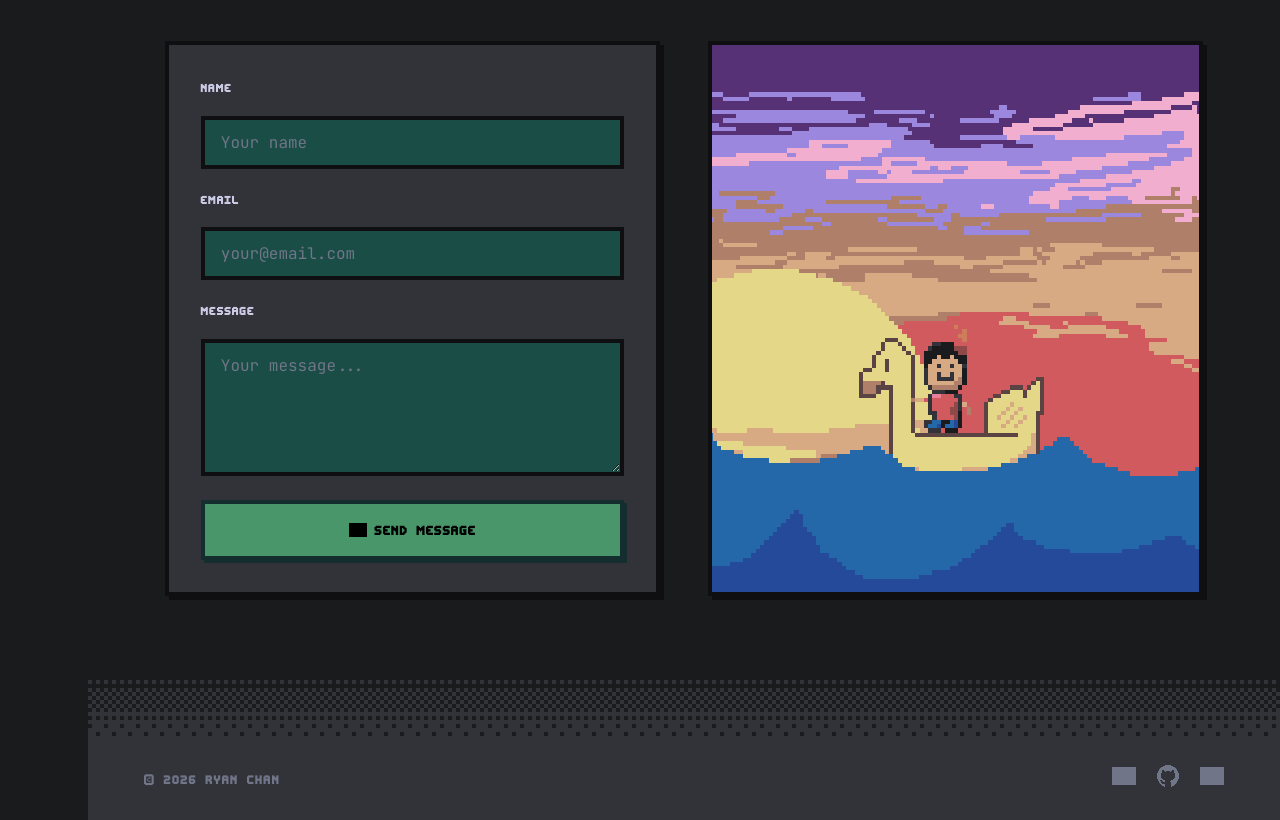
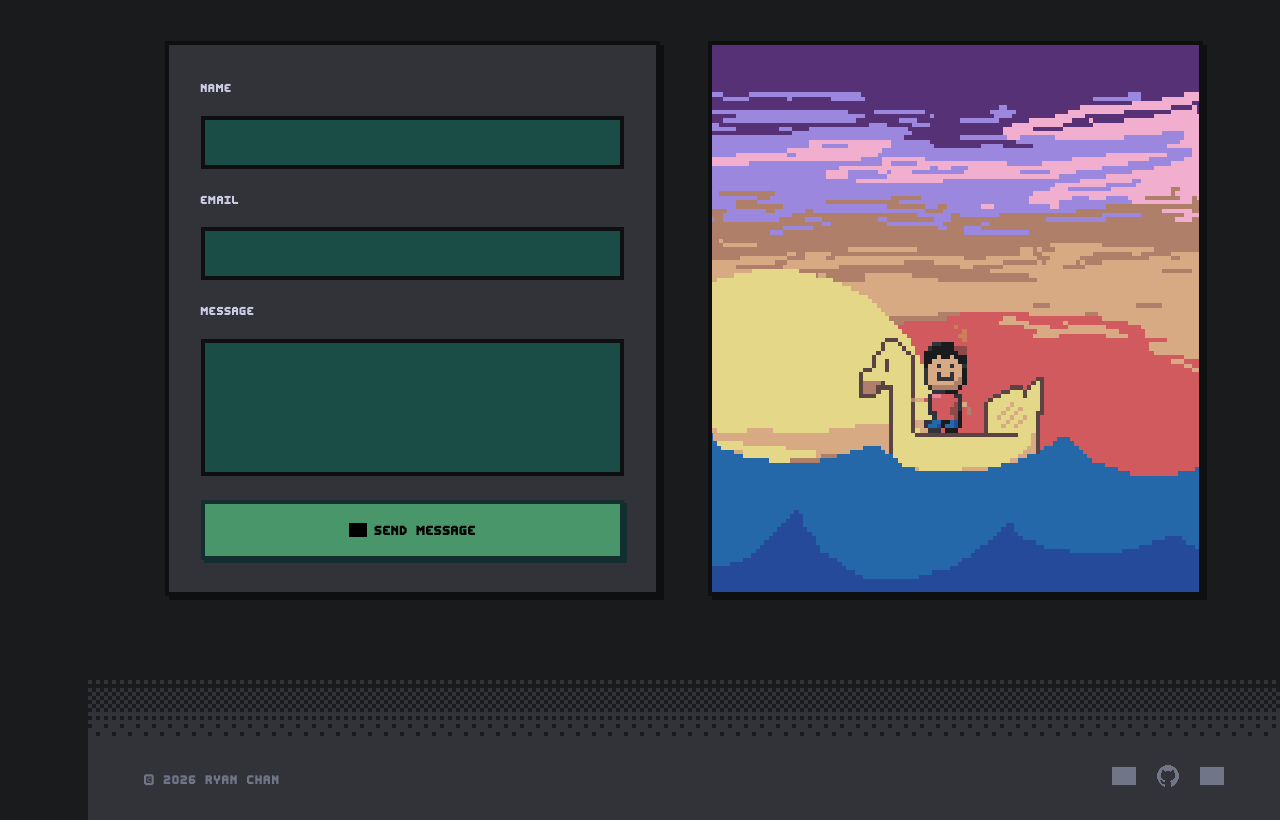
Before and after one commit to rychan404/RyanChan, an Astro site: page / in a window 1280 px wide. Shown: the part 4673-5493 px from the top of the page. Built offline with nearby package versions, Linux system fonts and the light colour scheme; Astro itself is replaced by a stand-in of ours; grey boxes are pictures that could not be loaded.

Commit message:
feat: remove placeholders and draggable message box for contact form

```diff
--- a/src/sections/Contact.tsx
+++ b/src/sections/Contact.tsx
@@ -13,22 +13,22 @@ type FieldProps = {
   label: string;
   value: string;
   onChange: (v: string) => void;
-  /** Present without a type means a textarea. */
-  input: { type?: 'text' | 'email'; placeholder: string };
+  /** Absent means a textarea. */
+  type?: 'text' | 'email';
   last?: boolean;
 };
 
-function Field({ id, label, value, onChange, input, last }: FieldProps) {
+function Field({ id, label, value, onChange, type, last }: FieldProps) {
   const common = {
-    id, value, className: 'pixel-input', placeholder: input.placeholder, style: { width: '100%' },
+    id, value, className: 'pixel-input', style: { width: '100%' },
   };
   return (
     <div className="pixel-field" style={{ marginBottom: last ? '24px' : '20px' }}>
       <label className="pixel-label" htmlFor={id} style={{ display: 'block', marginBottom: '8px' }}>
         {label}
       </label>
-      {input.type ? (
-        <input {...common} type={input.type} onChange={(e) => onChange(e.target.value)} />
+      {type ? (
+        <input {...common} type={type} onChange={(e) => onChange(e.target.value)} />
       ) : (
         <textarea {...common} rows={5} onChange={(e) => onChange(e.target.value)} />
       )}
@@ -121,12 +121,9 @@ function ContactImpl() {
               '--color-border': 'var(--edge-on-surface)',
             } as React.CSSProperties}
           >
-            <Field id="c-name" label="Name" value={name} onChange={setName}
-              input={{ type: 'text', placeholder: 'Your name' }} />
-            <Field id="c-email" label="Email" value={email} onChange={setEmail}
-              input={{ type: 'email', placeholder: 'your@email.com' }} />
-            <Field id="c-msg" label="Message" value={msg} onChange={setMsg} last
-              input={{ placeholder: 'Your message...' }} />
+            <Field id="c-name" label="Name" value={name} onChange={setName} type="text" />
+            <Field id="c-email" label="Email" value={email} onChange={setEmail} type="email" />
+            <Field id="c-msg" label="Message" value={msg} onChange={setMsg} last />
 
             {/* Idle/Sending Button */}
             {(status === 'idle' || status === 'sending') && (
--- a/src/styles/tokens/components.css
+++ b/src/styles/tokens/components.css
@@ -34,7 +34,7 @@ a:hover{color:var(--color-link-hover)}
 
 .pixel-field{display:flex;flex-direction:column;gap:var(--space-2)}
 .pixel-label{font-family:var(--font-display);font-size:14px;text-transform:uppercase;color:var(--color-text-muted);letter-spacing:0.5px}
-.pixel-input,.pixel-textarea{font-family:var(--font-body);font-size:var(--text-sm);color:var(--color-text);background:var(--color-bg-alt);border:var(--border-thick) solid var(--color-border);padding:var(--space-3) var(--space-4);width:100%}
+.pixel-input,.pixel-textarea{font-family:var(--font-body);font-size:var(--text-sm);color:var(--color-text);background:var(--color-bg-alt);border:var(--border-thick) solid var(--color-border);padding:var(--space-3) var(--space-4);width:100%;resize:none}
 .pixel-textarea{resize:vertical;min-height:96px;font-family:var(--font-body)}
 .pixel-input:focus,.pixel-textarea:focus,.pixel-select:focus{outline:none;border-color:var(--color-primary)}
 .pixel-input::placeholder,.pixel-textarea::placeholder{color:var(--color-text-dim)}
```
